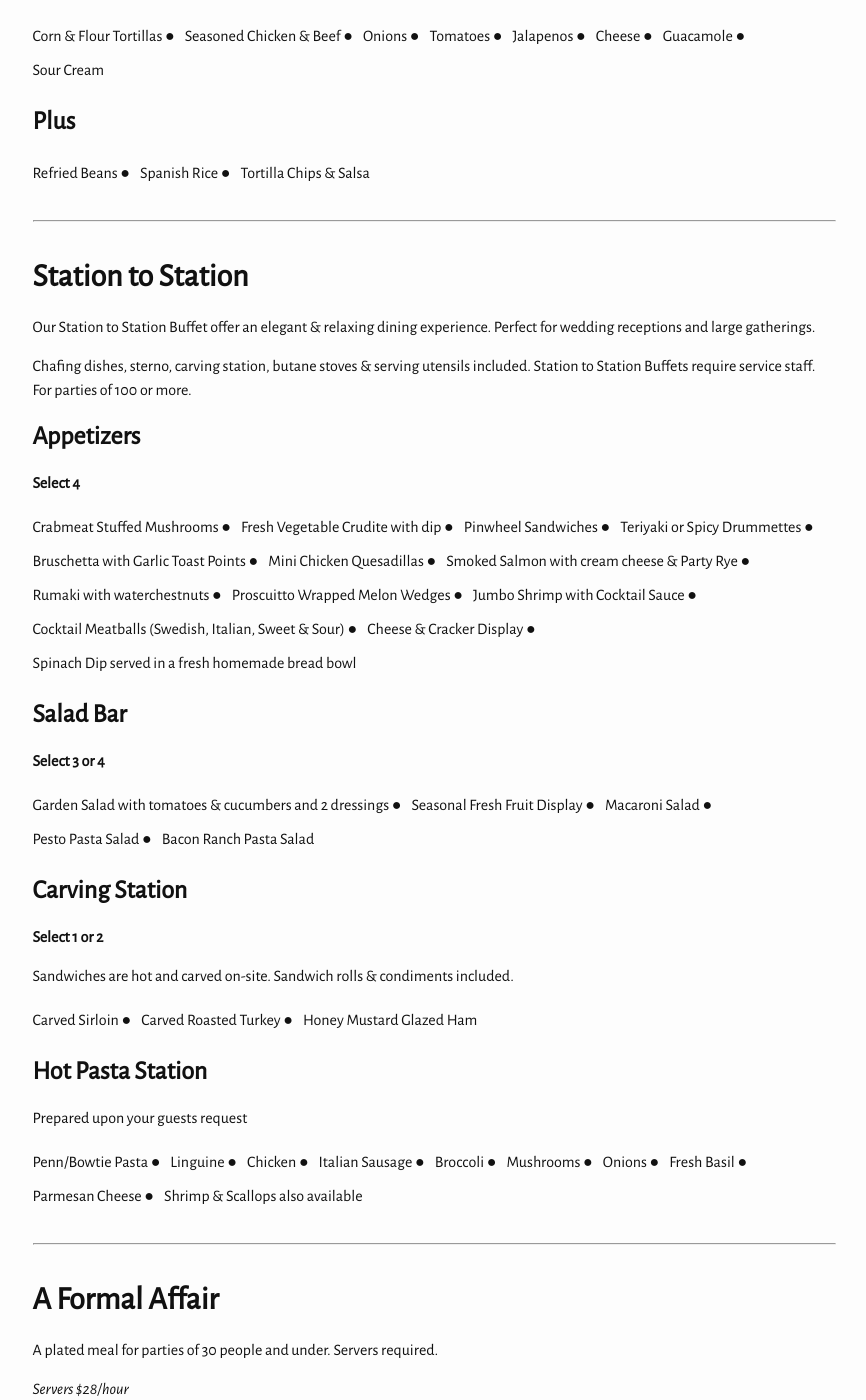
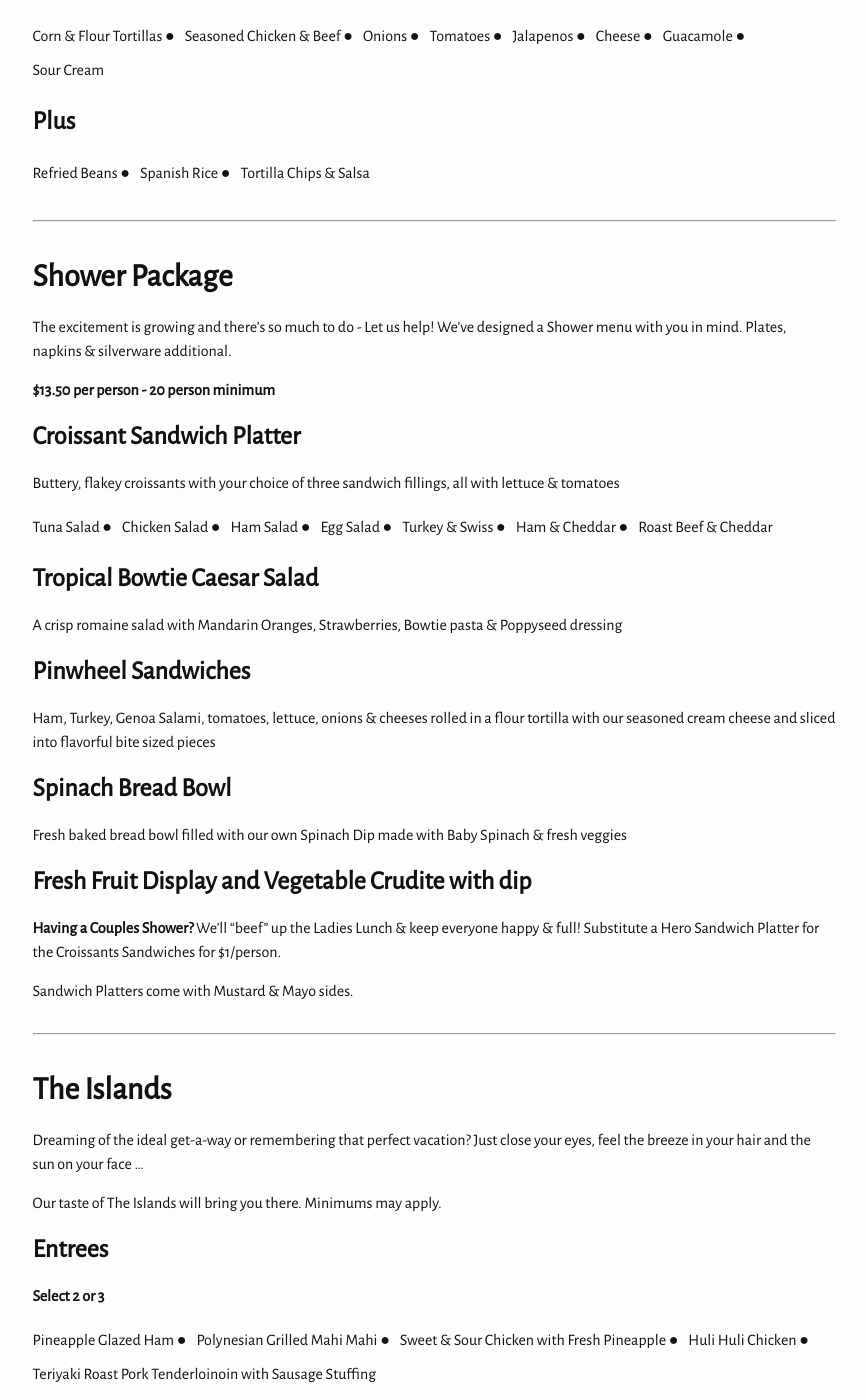
Before and after one commit to kmorrell27/UpperCrustCatering, a Jekyll site: the page built from themed_menus.md, in a window 1280 px wide and 1400 px high, scrolled down 3242 px. Shown: the whole window, without its empty margins (206-1072 px from the left). Built offline with Jekyll 4.4.1, drawn with Linux system fonts in a browser that asks for light colours; some of the changed text lies outside the part shown.

Commit message:
Delete two more menus
I'm like the grim reaper of menus, but I look *even better* in a
cloak.

```diff
--- a/themed_menus.md
+++ b/themed_menus.md
@@ -21,8 +21,6 @@ Theme Menu package pricing is based on menu item selections and number of people
 - [Sock Hop](#sock-hop)
 - [Fiesta Time Party](#fiesta-time-party)
 - [Taco Bar](#taco-bar)
-- [Station to Station](#station-to-station)
-- [A Formal Affair](#a-formal-affair)
 - [Shower Package](#shower-package)
 - [The Islands](#the-islands)
 - [Seafood Buffet](#seafood-buffet)
@@ -181,110 +179,6 @@ Brownies & Cookies
 
 * * *
 
-## Station to Station
-
-Our Station to Station Buffet offer an elegant & relaxing dining experience.  Perfect for wedding receptions and large gatherings.
-
-Chafing dishes, sterno, carving station, butane stoves & serving utensils included.  Station to Station Buffets require service staff.  For parties of 100 or more.
-
-### Appetizers
-
-**Select 4**
-
-- Crabmeat Stuffed Mushrooms
-- Fresh Vegetable Crudite with dip
-- Pinwheel Sandwiches
-- Teriyaki or Spicy Drummettes
-- Bruschetta with Garlic Toast Points
-- Mini Chicken Quesadillas
-- Smoked Salmon with cream cheese & Party Rye
-- Rumaki with waterchestnuts
-- Proscuitto Wrapped Melon Wedges
-- Jumbo Shrimp with Cocktail Sauce
-- Cocktail Meatballs (Swedish, Italian, Sweet & Sour)
-- Cheese & Cracker Display
-- Spinach Dip served in a fresh homemade bread bowl
-
-
-### Salad Bar
-
-**Select 3 or 4**
-
-- Garden Salad with tomatoes & cucumbers and 2 dressings
-- Seasonal Fresh Fruit Display
-- Macaroni Salad
-- Pesto Pasta Salad
-- Bacon Ranch Pasta Salad
-
-### Carving Station
-
-**Select 1 or 2**
-
-Sandwiches are hot and carved on-site.  Sandwich rolls & condiments included.
-
-- Carved Sirloin
-- Carved Roasted Turkey
-- Honey Mustard Glazed Ham
-
-### Hot Pasta Station
-
-Prepared upon your guests request
-
-- Penn/Bowtie Pasta
-- Linguine
-- Chicken
-- Italian Sausage
-- Broccoli
-- Mushrooms
-- Onions
-- Fresh Basil
-- Parmesan Cheese
-- Shrimp & Scallops also available
-
-* * *
-
-## A Formal Affair
-
-A plated meal for parties of 30 people and under.  Servers required.
-
-*Servers $28/hour*
-
-### Appetizers
-
-**Select 3**
-
-- Assorted Cheese & Crackers
-- Vegetable Crudité with dip
-- Bruschetta with Garlic Toast Points
-- Jumbo Shrimp with Cocktail Sauce
-- Crabmeat Mousse with Crackers
-
-### Salads
-
-**Select 1**
-
-- Fresh Garden Greens with tomato & cucumber
-- Baby Spinach Salad with Mandarin oranges, cherry tomatoes, Seasoned Croutons & Poppy-seed Dressing
-
-### Entrees
-
-**Select 1**
-
-- Roasted New York Strip Steak with Bearnaise Sauce - $29.95
-- Baked Alaskan Salmon with fresh herb sauce - $22.956
-- Sauteed Breast of Chicken with sage stuffing and Supreme sauce - $19.95
-
-### Accompaniments
-
-- Thyme Roasted Baby New Potatoes
-- Fresh Asparagus Spears in a zucchini basket
-
-### Desserts
-
-Chocolate Covered Strawberries drizzled with white almond bark & Lemon Bars
-
-* * *
-
 ## Shower Package
 
 The excitement is growing and there’s so much to do - Let us help!  We’ve designed a Shower menu with you in mind. Plates, napkins & silverware additional.
```
